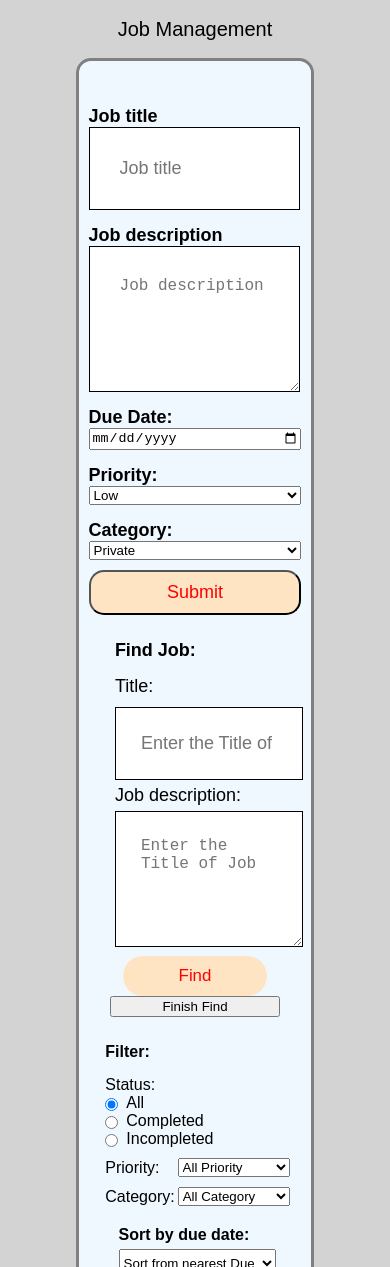
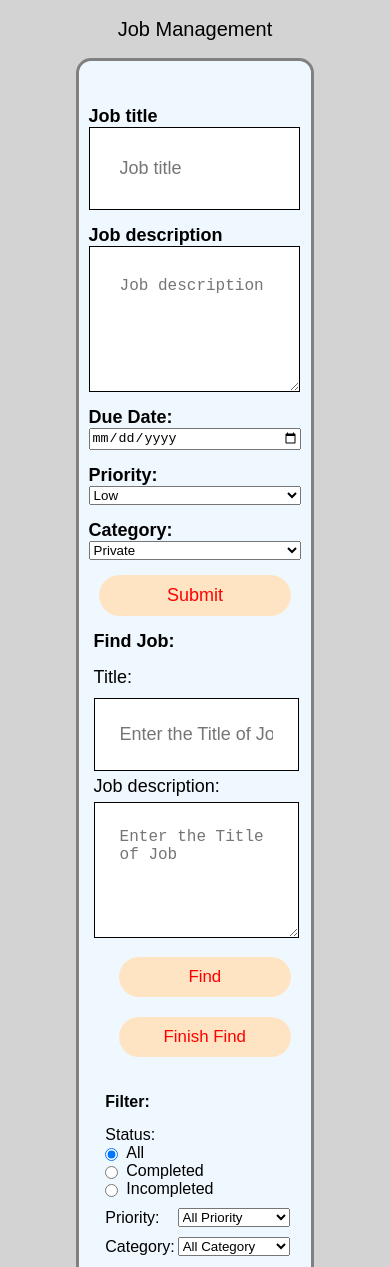
Before and after one commit to luntrum/Job-Management, a React (Vite) app: page / in a window 390 px wide. Shown: the top 1267 px of the page. Built offline with nearby package versions, Linux system fonts and the light colour scheme.

Commit message:
update responsive for Find function

```diff
--- a/src/css/App.css
+++ b/src/css/App.css
@@ -55,9 +55,12 @@ header {
   font-size: large;
   color: red;
   background-color: bisque;
-  margin: 10px 0;
+  margin: auto;
+  margin-top: 15px;
   padding: 10px 0;
-  border-radius: 15px;
+  border-radius: 50px;
+  width: 90%;
+  border: none;
 }
 h3 {
   margin: auto;
--- a/src/css/JobFind.css
+++ b/src/css/JobFind.css
@@ -41,16 +41,32 @@ textarea {
   height: 10vh;
   resize: vertical;
 }
-.find-btn {
-  width: 85%;
+.find-btn,
+.finish-find-btn {
+  width: 90%;
   padding: 10px;
   font-size: 2vh;
+  margin: auto;
+  margin-bottom: 10px;
+  margin-top: 10px;
   justify-content: center;
   align-items: center;
-  margin: auto;
   border: none;
   background-color: bisque;
   cursor: pointer;
   border-radius: 50px;
   color: red;
 }
+
+@media only screen and (min-width: 380px) and (max-width: 530px) {
+  .job-find {
+    margin-left: 0;
+    width: 90%;
+  }
+  .find-btn,
+  .finish-find-btn {
+    margin-left: 30px;
+    margin-bottom: 10px;
+    cursor: pointer;
+  }
+}
--- a/src/css/index.css
+++ b/src/css/index.css
@@ -6,3 +6,6 @@ body {
   justify-content: center;
   align-self: center;
 }
+button:hover {
+  background-color: rgb(254, 189, 109);
+}
```
